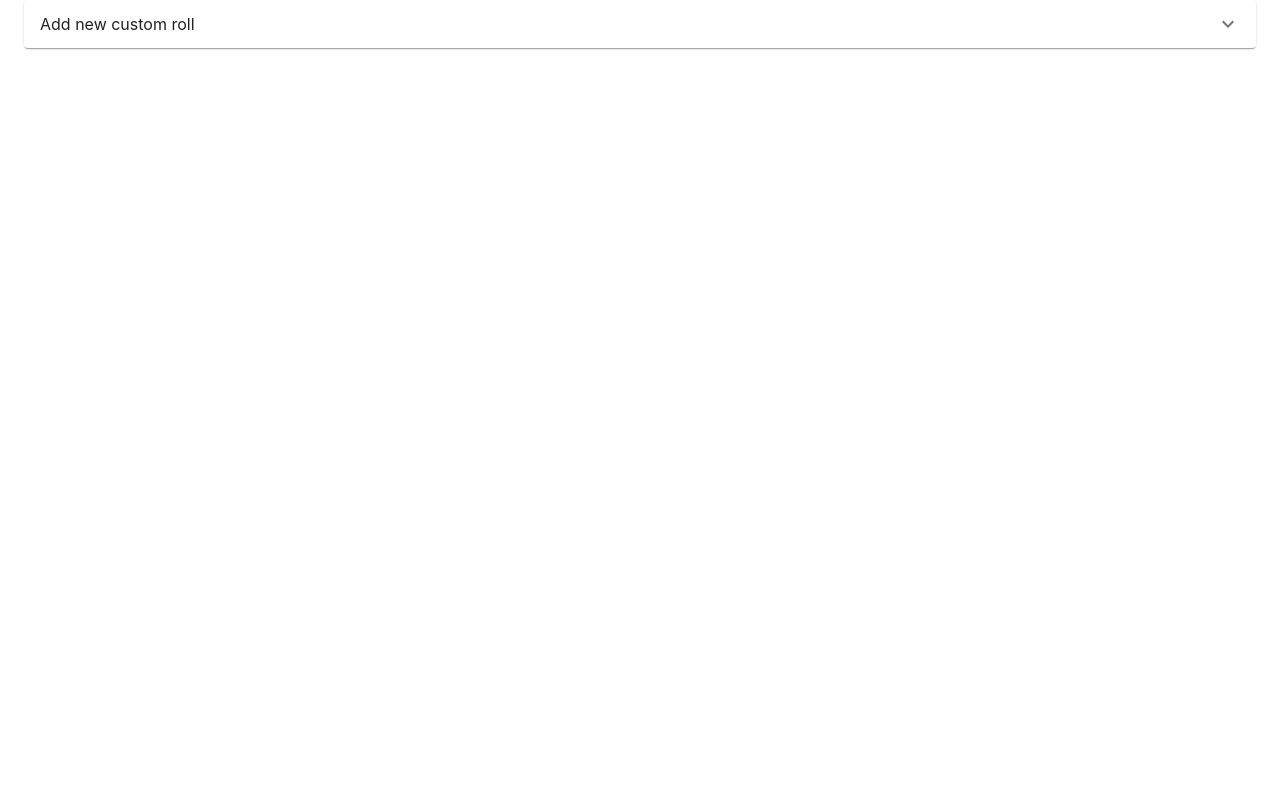
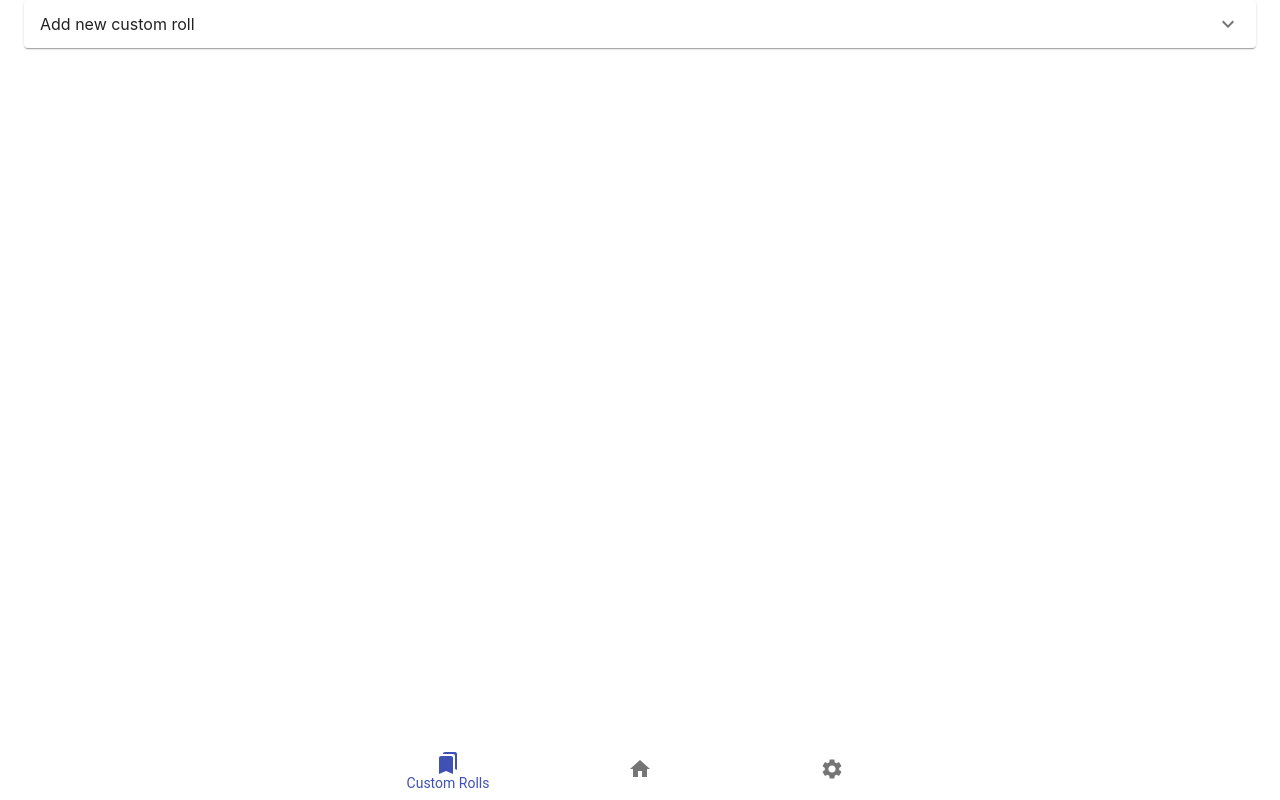
Before and after one commit to sarahlawrence/dice-roller, a React (Create React App) app: page /custom-rolls in a window 1280 px wide. Built offline with nearby package versions, Linux system fonts and the light colour scheme.

Commit message:
adding navigation menu bar as sticky footer

```diff
--- a/src/App.tsx
+++ b/src/App.tsx
@@ -1,63 +1,7 @@
-import { useState } from "react";
-import RollInput from "./components/RollInput";
-import SaveRoll from "./components/SaveRoll";
 import Routes from "./routes";
-import parseRoll from "./utils/parse";
-import { roll } from "./utils/dice";
-import { addItem, getItems, deleteItem } from "./utils/storage";
-import { Roll, StorageItem } from "./types";
 
 function App() {
-  const [input, setInput] = useState<string | null>(null);
-  const [value, setValue] = useState<number>(0);
-  const [currentRoll, setCurrentRoll] = useState<Roll | null>(null);
-  const [savedRolls, setSavedRolls] = useState(getItems());
-
-  const handleChange = (evt: any) => {
-    const input = evt.target.value;
-    setInput(input);
-  };
-
-  const handleRoll = () => {
-    const x = input;
-    if (x) {
-      const parsed = parseRoll(x);
-      setCurrentRoll(parsed);
-      const total = roll(parsed);
-      setValue(total);
-    }
-  };
-
-  const handleSubmit = (name: string, value: string) => {
-    addItem(name, value);
-    setSavedRolls(getItems());
-  };
-
-  const handleDelete = (item: StorageItem) => {
-    deleteItem(item);
-    setSavedRolls(getItems());
-  };
-
-  const handleRollSaved = (value: string) => {
-    setInput(value);
-    handleRoll();
-  };
-
   return (
-    // <div className="App">
-    //   <RollInput onChange={handleChange} />
-    //   <p>{value ? `The current roll is ${value}` : "Click to roll!"}</p>
-    //   <button onClick={handleRoll}>ROLL</button>
-    //   <SaveRoll onSubmit={handleSubmit} />
-    //   {savedRolls?.map((r) => (
-    //     <div key={r.key}>
-    //       <p>Name: {r.friendlyName}</p>
-    //       <p>Roll: {r.value}</p>
-    //       <button onClick={() => handleDelete(r)}>Delete</button>
-    //       <button onClick={() => handleRollSaved(r.value)}>Roll Me!</button>
-    //     </div>
-    //   ))}
-    // </div>
     <div className="App">
       <Routes />
     </div>
--- /dev/null
+++ b/src/components/Navigation.tsx
@@ -0,0 +1,39 @@
+import React from "react";
+import { Link as RouterLink } from "react-router-dom";
+import { BottomNavigation, BottomNavigationAction } from "@material-ui/core";
+
+import HomeIcon from "@material-ui/icons/Home";
+import SettingsIcon from "@material-ui/icons/Settings";
+import BookmarksIcon from "@material-ui/icons/Bookmarks";
+
+export default function Navigation() {
+  const [value, setValue] = React.useState(0);
+
+  return (
+    <BottomNavigation
+      value={value}
+      onChange={(event, newValue) => {
+        setValue(newValue);
+      }}
+    >
+      <BottomNavigationAction
+        label="Custom Rolls"
+        icon={<BookmarksIcon />}
+        component={RouterLink}
+        to="/custom-rolls"
+      />
+      <BottomNavigationAction
+        label="Home"
+        icon={<HomeIcon />}
+        component={RouterLink}
+        to="/"
+      />
+      <BottomNavigationAction
+        label="Settings"
+        icon={<SettingsIcon />}
+        component={RouterLink}
+        to="/settings"
+      />
+    </BottomNavigation>
+  );
+}
--- a/src/routes/CustomRolls.tsx
+++ b/src/routes/CustomRolls.tsx
@@ -12,7 +12,7 @@ import { addItem, getItems, deleteItem } from "../utils/storage";
 import CustomRollItem from "../components/CustomRoll";
 import SaveRoll from "../components/SaveRoll";
 
-export default function () {
+export default function CustomRollsRoute() {
   const [savedRolls, setSavedRolls] = useState(getItems());
   const handleDelete = (item: StorageItem) => {
     deleteItem(item);
--- a/src/routes/Home.tsx
+++ b/src/routes/Home.tsx
@@ -1,3 +1,3 @@
-export default function () {
+export default function HomeRoute() {
   return <div>home</div>;
 }
--- a/src/routes/index.tsx
+++ b/src/routes/index.tsx
@@ -1,12 +1,26 @@
-import { Container } from "@material-ui/core";
+import { Container, makeStyles } from "@material-ui/core";
 import { BrowserRouter, Route, Switch } from "react-router-dom";
 import Home from "./Home";
 import CustomRolls from "./CustomRolls";
+import Navigation from "../components/Navigation";
 
+const styles = makeStyles({
+  container: {
+    display: "flex",
+    minHeight: "100vh",
+    flexDirection: "column",
+  },
+  body: {
+    flex: 1,
+  },
+  navigation: {},
+});
 export default function Router() {
+  const classes = styles();
   return (
-    <Container>
+    <Container className={classes.container}>
       <BrowserRouter>
+        <div className={classes.body}>
           <Switch>
             <Route exact path="/">
               <Home />
@@ -15,6 +29,10 @@ export default function Router() {
               <CustomRolls />
             </Route>
           </Switch>
+        </div>
+        <div className={classes.navigation}>
+          <Navigation />
+        </div>
       </BrowserRouter>
     </Container>
   );
```
Lines whose indentation alone changed are shown as unchanged.
